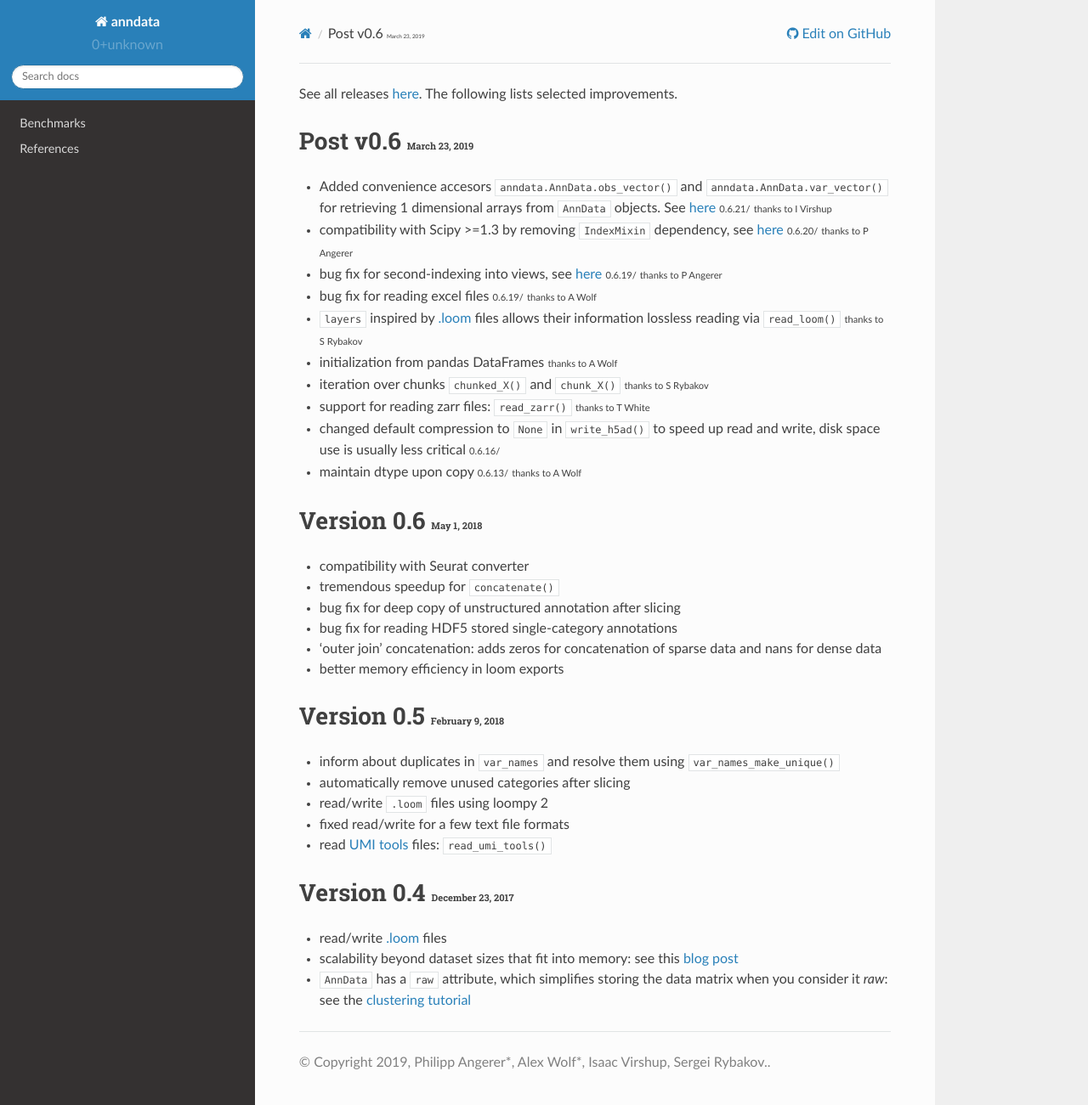
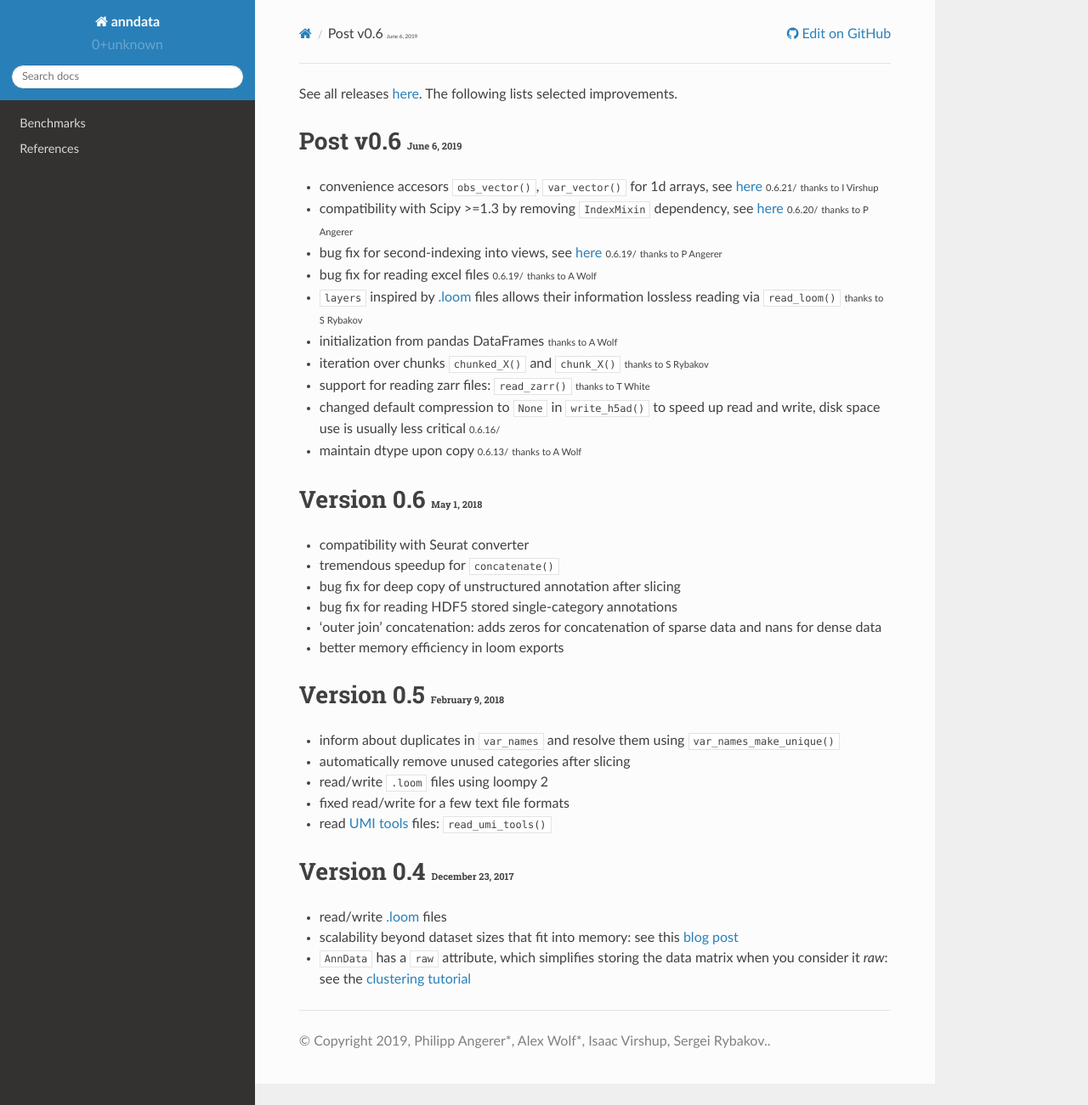
Before and after one commit to scverse/anndata, a Sphinx documentation site: the page built from docs/release_notes.rst, in a window 1280 px wide and 1301 px high. Shown: the whole window at 85% size. Built offline with Sphinx 7.4.7 and the Read the Docs theme 2.0.0, drawn with Linux system fonts in a browser that asks for light colours.

Commit message:
reformated release notes

```diff
--- a/docs/release_notes.rst
+++ b/docs/release_notes.rst
@@ -5,10 +5,10 @@ See all releases `here <https://github.com/theislab/anndata/releases>`_. The fol
 .. role:: noteversion
 
 
-Post v0.6 :small:`March 23, 2019`
+Post v0.6 :small:`June 6, 2019`
 ---------------------------------
 
-- Added convenience accesors :func:`anndata.AnnData.obs_vector` and :func:`anndata.AnnData.var_vector` for retrieving 1 dimensional arrays from :class:`~anndata.AnnData` objects. See `here <https://github.com/theislab/anndata/pull/144>`__ :noteversion:`0.6.21` :smaller:`thanks to I Virshup`
+- convenience accesors :func:`~anndata.AnnData.obs_vector`, :func:`~anndata.AnnData.var_vector` for 1d arrays, see `here <https://github.com/theislab/anndata/pull/144>`__ :noteversion:`0.6.21` :smaller:`thanks to I Virshup`
 - compatibility with Scipy >=1.3 by removing `IndexMixin` dependency, see `here <https://github.com/theislab/anndata/commit/6fb083477bc0b1f3eeccc62e10e4b477ae532346>`__ :noteversion:`0.6.20` :smaller:`thanks to P Angerer`
 - bug fix for second-indexing into views, see `here <https://github.com/theislab/anndata/issues/126>`__ :noteversion:`0.6.19` :smaller:`thanks to P Angerer`
 - bug fix for reading excel files :noteversion:`0.6.19` :smaller:`thanks to A Wolf`
```
